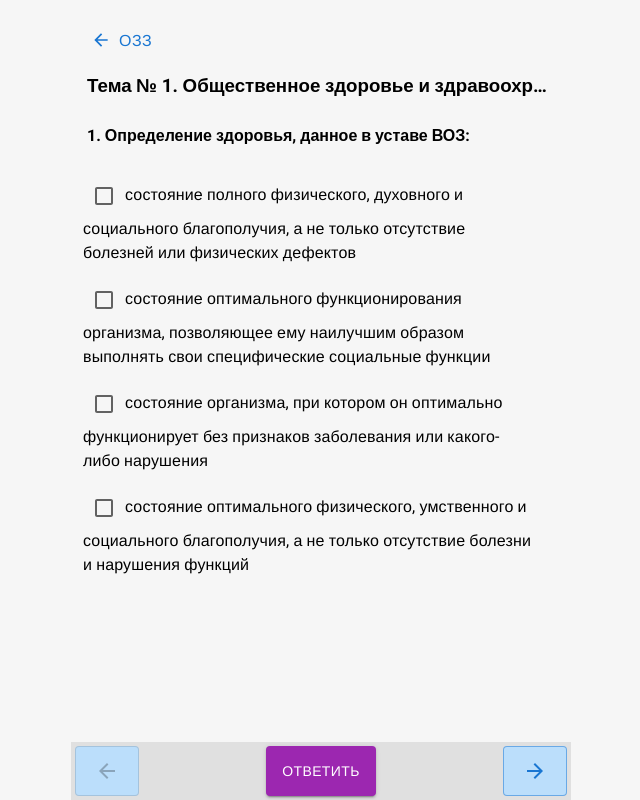
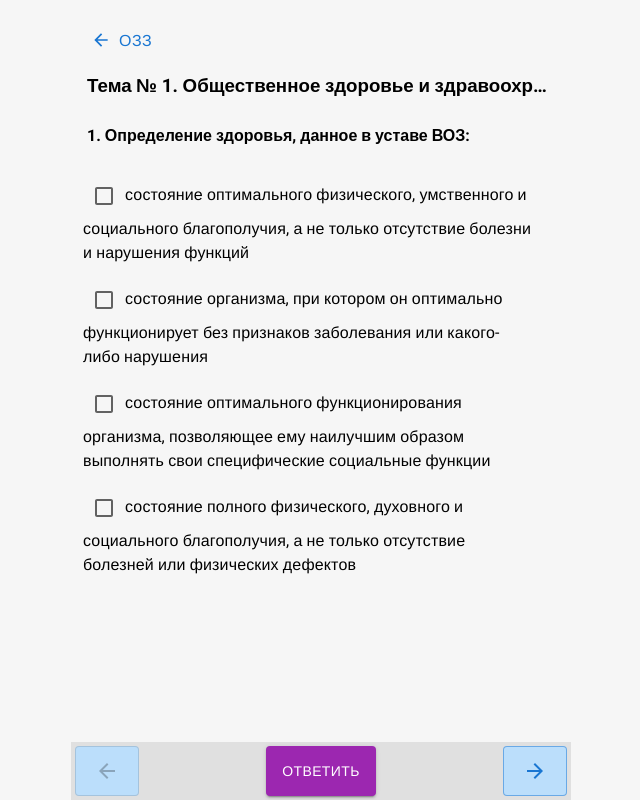
Before and after one commit to MappuniMaku/medical-tests, a React (Vite) app: page /subjects/ozz/topics/1 in a window 1280 px wide. Shown: the whole page, without its empty margins (319-959 px from the left). Built offline with nearby package versions, Linux system fonts and the light colour scheme; a web font is replaced by a local one.

Commit message:
Add random answers sorting

```diff
--- a/src/components/question.tsx
+++ b/src/components/question.tsx
@@ -1,5 +1,5 @@
 import { Checkbox, FormControlLabel, FormGroup } from '@mui/material';
-import { forwardRef, useImperativeHandle, useState } from 'react';
+import { forwardRef, useImperativeHandle, useMemo, useState } from 'react';
 import { IQuestion, IQuestionHandlers } from '../types';
 
 interface IQuestionProps {
@@ -7,10 +7,14 @@ interface IQuestionProps {
 }
 
 export const QuestionComponent = forwardRef<IQuestionHandlers, IQuestionProps>(
-  ({ question: { number, question, options, rightAnswers } }, ref) => {
+  ({ question }, ref) => {
     const [selectedAnswers, setSelectedAnswers] = useState<string[]>([]);
     const [showResult, setShowResult] = useState(false);
     const [errorMessage, setErrorMessage] = useState('');
+
+    const { number, question: text, options, rightAnswers } = question;
+
+    const randomOptions = useMemo(() => options.slice().sort(() => Math.random() - 0.5), [options]);
 
     const handleCheckboxChange = (id: string) => {
       setErrorMessage('');
@@ -42,12 +46,12 @@ export const QuestionComponent = forwardRef<IQuestionHandlers, IQuestionProps>(
       <div>
         <div style={{ marginBottom: '20px' }}>
           <h4>
-            {number}. {question}
+            {number}. {text}
           </h4>
         </div>
 
         <FormGroup>
-          {options.map((option) => (
+          {randomOptions.map((option) => (
             <FormControlLabel
               key={option.id}
               control={
```
